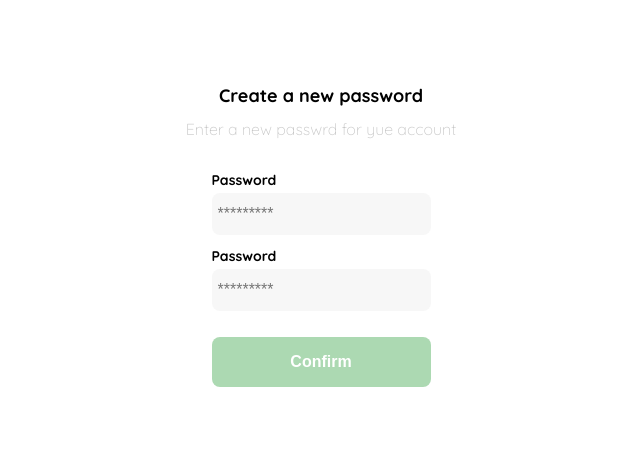
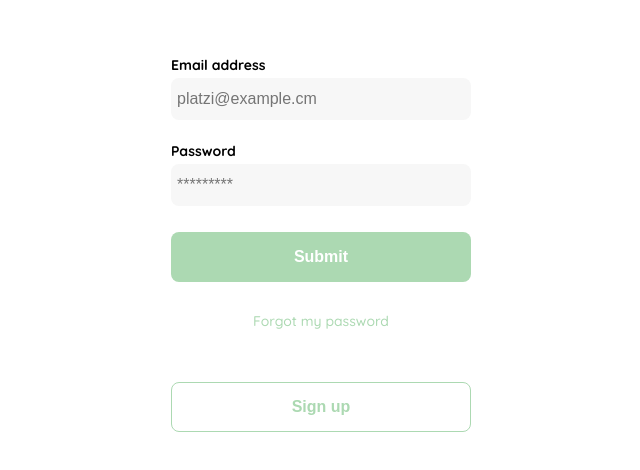
Before and after one commit to alfonzojosue/React-I, a React app: page /login in a window 1280 px wide. Shown: the part 156-626 px from the top of the page, without its empty margins (319-959 px from the left). Built offline with nearby package versions, Linux system fonts and the light colour scheme.

Commit message:
Agregando rutas , creandoNuevaContrasena y Login

```diff
--- /dev/null
+++ b/src/components/Header.jsx
@@ -0,0 +1,44 @@
+import React from "react";
+import "../styles/Header.scss";
+
+const Header = () => {
+  return (
+    <nav>
+    <img src="./icons/icon_menu.svg" alt="menu" className="menu" />
+    <div className="navbar-left">
+        <img src="./logos/logo_yard_sale.svg" alt="logo" className="logo" />
+        <ul>
+            <li>
+                <a href="/">All</a>
+            </li>
+            <li>
+                <a href="/">Clothes</a>
+            </li>
+            <li>
+            <a href="/">Electronics</a>
+            </li>
+            <li>
+                <a href="/">Furnitures</a>
+            </li>
+            <li>
+                <a href="/">Toys</a>
+            </li>
+            <li>
+                <a href="/">Others</a>
+            </li>
+        </ul>
+    </div>
+    <div className="navbar-right">
+        <ul>
+            <li className="navbar-email">platzi@example.com</li>
+            <li className="navbar-shopping-cart">
+            <img src="./icons/icon_shopping_cart.svg" alt="shopping cart" />
+            <div>2</div>
+            </li>
+        </ul>
+    </div>
+    </nav>
+);
+};
+
+export default Header;
--- /dev/null
+++ b/src/containers/CreateNewPassword.jsx
@@ -0,0 +1,24 @@
+import React from 'react';
+import '../styles/CreateNewPassword.scss';
+
+
+const CreateNewPassword = ( ) => {
+    return (
+        <div className="login">
+        <div className="form-container">
+        <img src='logo' alt="logo" className="logo"/>
+        <h1 className="title">Create a new password</h1>
+        <p className="subtitle">Enter a new password for your account</p>
+        <form action="/" className="form">
+            <label for="password" className="label">Password</label>
+            <input type="password" id="password" placeholder="*********" className="input input-password"/>
+            <label for="new-password" className="label">Password</label>
+            <input type="password" id="new-password" placeholder="*********" className="input input-password"/>
+            <input type="submit" value="Confirm" className="primary-button login-button"/>
+        </form>
+        </div>
+    </div>
+    );
+}
+
+export default CreateNewPassword;
--- a/src/containers/Login.jsx
+++ b/src/containers/Login.jsx
@@ -1,23 +1,23 @@
-import React from 'react';
+import React from 'react'
 import '../styles/Login.scss';
 
-
-const Login = ( ) => {
+function Login() {
 return (
-        <div classNameName="login">
+    <div className="login">
 <div className="form-container">
-        <img src='logo' alt="logo" className="logo"/>
-        <h1 className="title">Create a new password</h1>
-        <p className="subtitle">Enter a new passwrd for yue account</p>
+    <img src="./logos/logo_yard_sale.svg" alt="logo" className="logo" />
     <form action="/" className="form">
-            <label for="password" className="label">Password</label>
-            <input type="password" id="password" placeholder="*********" className="input input-password"/>
-            <label for="new-password" className="label">Password</label>
-            <input type="password" id="new-password" placeholder="*********" className="input input-password"/>
-            <input type="submit" value="Confirm" className="primary-button login-button"/>
+    <label htmlFor="email" className="label">Email address</label>
+    <input type="text" id="email" placeholder="platzi@example.cm" className="input input-email" />
+    <label htmlFor="password" className="label">Password</label>
+    <input type="password" id="password" placeholder="*********" className="input input-password" />
+    <input type="submit" defaultValue="Log in" className="primary-button login-button" />
+    <a href="/">Forgot my password</a>
     </form>
+    <button className="secondary-button signup-button">Sign up</button>
 </div>
 </div>
+
 );
 }
 
--- a/src/pages/Home.jsx
+++ b/src/pages/Home.jsx
@@ -1,10 +1,10 @@
 import React from 'react'
+import Header from '../components/Header';
+import CreateNewPassword from '../containers/CreateNewPassword';
 
 const Home = () => {
 return (
-    <div>
-    <h1>React Shop</h1>
-    </div>
+    <Header />
 )
 }
 
--- a/src/routes/App.jsx
+++ b/src/routes/App.jsx
@@ -1,11 +1,12 @@
 import React from 'react';
 import {BrowserRouter, Routes, Route} from 'react-router-dom';
 import Layout from '../containers/Layout';
-import Login from '../containers/Login';
+import CreateNewPassword from '../containers/CreateNewPassword';
 import RecoveryPassword from '../containers/RecoveryPassword';
 import '../styles/global.css';
 import Home from '../pages/Home';
 import NotFound from '../pages/NotFound';
+import Login from '../containers/Login';
 
 const App = () => {
     return (
@@ -13,9 +14,10 @@ const App = () => {
         <Layout>
             <Routes>
                     <Route path="/home" element={<Home />} />
-                    <Route path="/login" element={<Login />} />
+                    <Route path="/create-a-new-password" element={<CreateNewPassword />} />
                     <Route path="/recovery-password" element={<RecoveryPassword />} />
                     <Route path="*" element={<NotFound />} />
+                    <Route path='/login' element={<Login/>} />
             </Routes>
             </Layout>
     </BrowserRouter>
--- /dev/null
+++ b/src/styles/CreateNewPassword.scss
@@ -0,0 +1,73 @@
+@import 'vars';
+
+
+.login {
+	width: 100%;
+	height: 100vh;
+	display: grid;
+	place-items: center;
+}
+.form-container {
+	display: grid;
+	grid-template-rows: auto 1fr
+    auto;
+	width: 300px;
+	place-items: center;
+}
+.logo {
+	width: 150px;
+	margin-bottom: 48px;
+	justify-self: center;
+	display: none;
+}
+.title {
+	font-size: var(--lg);
+	margin-bottom: 12px;
+	text-align: center;
+}
+.subtitle {
+	color: var(--very-light-pink);
+	font-size: var(--md);
+	font-weight: 300;
+	margin-top: 0;
+	margin-bottom: 32px;
+	text-align: center;
+}
+.form {
+	display: flex;
+	flex-direction: column;
+}
+.label {
+	font-size: var(--sm);
+	font-weight: bold;
+	margin-bottom: 4px;
+}
+.input {
+	background-color: var(--text-input-field);
+	border: none;
+	border-radius: 8px;
+	height: 30px;
+	font-size: var(--md);
+	padding: 6px;
+	margin-bottom: 12px;
+}
+.primary-button {
+	background-color: var(--hospital-green);
+	border-radius: 8px;
+	border: none;
+	color: var(--white);
+	width: 100%;
+	cursor: pointer;
+	font-size: var(--md);
+	font-weight: bold;
+	height: 50px;
+}
+.login-button {
+	margin-top: 14px;
+	margin-bottom: 30px;
+}
+@media (max-width: 640px) {
+	.logo {
+		display: block;
+	}
+}
--- /dev/null
+++ b/src/styles/Header.scss
@@ -0,0 +1,77 @@
+@use  '_vars';
+
+
+
+nav {
+display: flex;
+justify-content: space-between;
+padding: 0 24px;
+border-bottom: 1px solid var(--very-light-pink);
+}
+.menu {
+display: none;
+}
+.logo {
+width: 100px;
+}
+.navbar-left ul,
+.navbar-right ul {
+list-style: none;
+padding: 0;
+margin: 0;
+display: flex;
+align-items: center;
+height: 60px;
+}
+.navbar-left {
+display: flex;
+}
+.navbar-left ul {
+margin-left: 12px;
+}
+.navbar-left ul li a,
+.navbar-right ul li a {
+text-decoration: none;
+color: var(--very-light-pink);
+border: 1px solid var(--white);
+padding: 8px;
+border-radius: 8px;
+}
+.navbar-left ul li a:hover,
+.navbar-right ul li a:hover {
+border: 1px solid var(--hospital-green);
+color: var(--hospital-green);
+}
+.navbar-email {
+color: var(--very-light-pink);
+font-size: var(--sm);
+margin-right: 12px;
+}
+.navbar-shopping-cart {
+position: relative;
+}
+.navbar-shopping-cart div {
+width: 16px;
+height: 16px;
+background-color: var(--hospital-green);
+border-radius: 50%;
+font-size: var(--sm);
+font-weight: bold;
+position: absolute;
+top: -6px;
+right: -3px;
+display: flex;
+justify-content: center;
+align-items: center;
+}
+@media (max-width: 640px) {
+.menu {
+    display: block;
+}
+.navbar-left ul {
+    display: none;
+}
+.navbar-email {
+    display: none;
+}
+}
--- a/src/styles/Login.scss
+++ b/src/styles/Login.scss
@@ -1,16 +1,14 @@
-@import 'vars';
+@use '_vars';
 
-.Layout {
+.login {
     width: 100%;
     height: 100vh;
     display: grid;
     place-items: center;
-
 }
 .form-container {
     display: grid;
-	grid-template-rows: auto 1fr
-    auto;
+    grid-template-rows: auto 1fr auto;
     width: 300px;
 }
 .logo {
@@ -19,22 +17,17 @@
     justify-self: center;
     display: none;
 }
-.title {
-	font-size: var(--lg);
-	margin-bottom: 12px;
-	text-align: center;
-}
-.subtitle {
-	color: var(--very-light-pink);
-	font-size: var(--md);
-	font-weight: 300;
-	margin-top: 0;
-	margin-bottom: 32px;
-	text-align: center;
-}
 .form {
+    width: 100%;
     display: flex;
     flex-direction: column;
+}
+.form a {
+    color: var(--hospital-green);
+    font-size: var(--sm);
+    text-align: center;
+    text-decoration: none;
+    margin-bottom: 52px;
 }
 .label {
     font-size: var(--sm);
@@ -50,11 +43,25 @@
     padding: 6px;
     margin-bottom: 12px;
 }
+.input-email {
+    margin-bottom: 22px;
+}
 .primary-button {
     background-color: var(--hospital-green);
     border-radius: 8px;
     border: none;
     color: var(--white);
+    width: 100%;
+    cursor: pointer;
+    font-size: var(--md);
+    font-weight: bold;
+    height: 50px;
+}
+.secondary-button {
+    background-color: var(--white);
+    border-radius: 8px;
+    border: 1px solid var(--hospital-green);
+    color: var(--hospital-green);
     width: 100%;
     cursor: pointer;
     font-size: var(--md);
--- a/src/styles/RecoveryPassword.scss
+++ b/src/styles/RecoveryPassword.scss
@@ -1,6 +1,8 @@
 @use '_vars';
 
-.Layout {
+
+
+.login {
     width: 100%;
     height: 100vh;
     display: grid;
```
Lines whose indentation alone changed are shown as unchanged.
